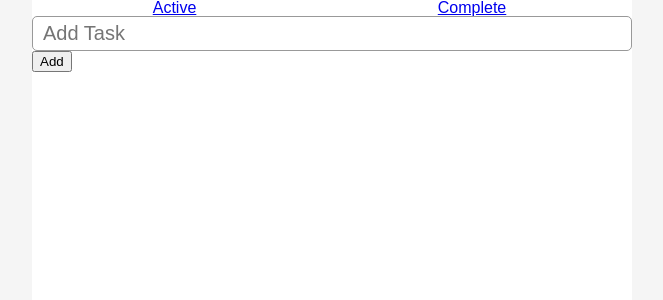
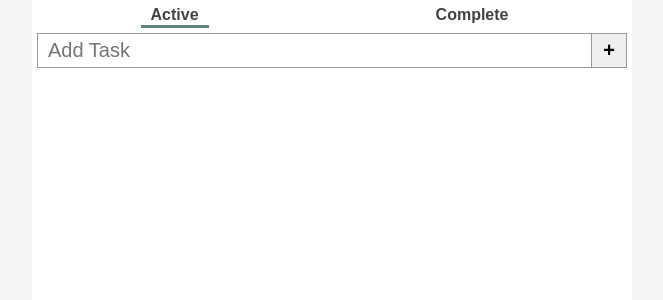
Before and after one commit to sequoian/tasks, a React (Create React App) app: page / in a window 1280 px wide. Shown: the top 300 px of the page, without its empty margins (308-971 px from the left). Built offline with nearby package versions, Linux system fonts and the light colour scheme.

Commit message:
style fix

```diff
--- a/src/css/App.css
+++ b/src/css/App.css
@@ -2,6 +2,10 @@
 *::before,
 *::after {
   box-sizing: border-box;
+}
+
+*:focus {
+  outline: none;
 }
 
 html, body, #root, .App {
@@ -20,33 +24,6 @@ body {
   background-color: white;
 }
 
-/* header styles */
-
-header {
-  background-color: white;
-  padding: 0 5px;
-  padding-bottom: 5px;
-  margin-bottom: 5px;
-}
-
-.new-task:focus,
-.nav button:focus {
-  outline: none;
-}
-
-.nav {
-  display: flex;
-  justify-content: flex-end;
-  align-items: center;
-}
-
-/* logo styles */
-
-.logo {
-  display: flex;
-  font-size: 20px;
-}
-
 /* nav styles */
 
 .nav {
@@ -56,28 +33,46 @@ header {
   padding-right: 5px;
 }
 
-.nav button {
+.nav a {
   display: block;
-  border: none;
-  background-color: inherit;
   font-size: 16px;
-  padding: 5px;
-  width: 100px;
   cursor: pointer;
-
+  margin: 5px 0;
+  padding: 2px 10px;
+  color: #424242;
+  text-decoration: none;
+  font-weight: bold;
+  border-bottom: 3px solid white;
 }
 
-button.selected {
-  color: white;
-  background-color: #5f8386;
+.nav a.selected {
+  border-bottom: 3px solid #5f8386;
 }
 
 /* new task input styles */
 
+form {
+  padding: 0 5px;
+  margin-bottom: 10px;
+  display: flex;
+}
+
 .new-task {
   font-size: 20px;
-  width: 100%;
   border: 1px solid #999;
   padding: 5px 10px;
-  border-radius: 5px;
+  border-radius: none;
+  vertical-align: top;
+  flex: 1;
 }
+
+form button {
+  height: 35px;
+  width: 35px;
+  vertical-align: top;
+  font-size: 20px;
+  border-radius: none;
+  border: 1px solid #999;
+  border-left: none;
+  font-weight: bold;
+}
--- a/src/js/AddTask.js
+++ b/src/js/AddTask.js
@@ -10,7 +10,7 @@ const AddTask = ({ text, addTask, handleChange }) => (
       onChange={handleChange}
       value={text}
     />
-    <button>Add</button>
+    <button>+</button>
   </form>
 );
 
```
